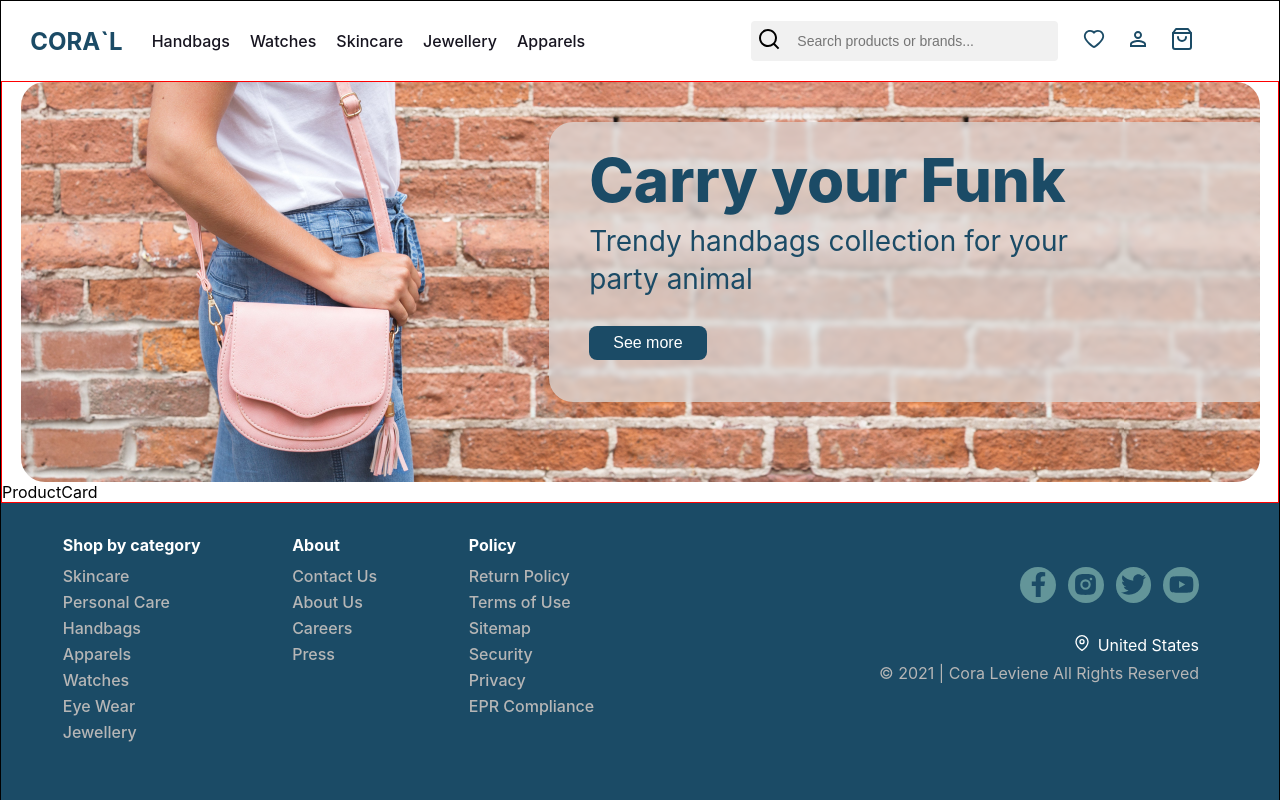
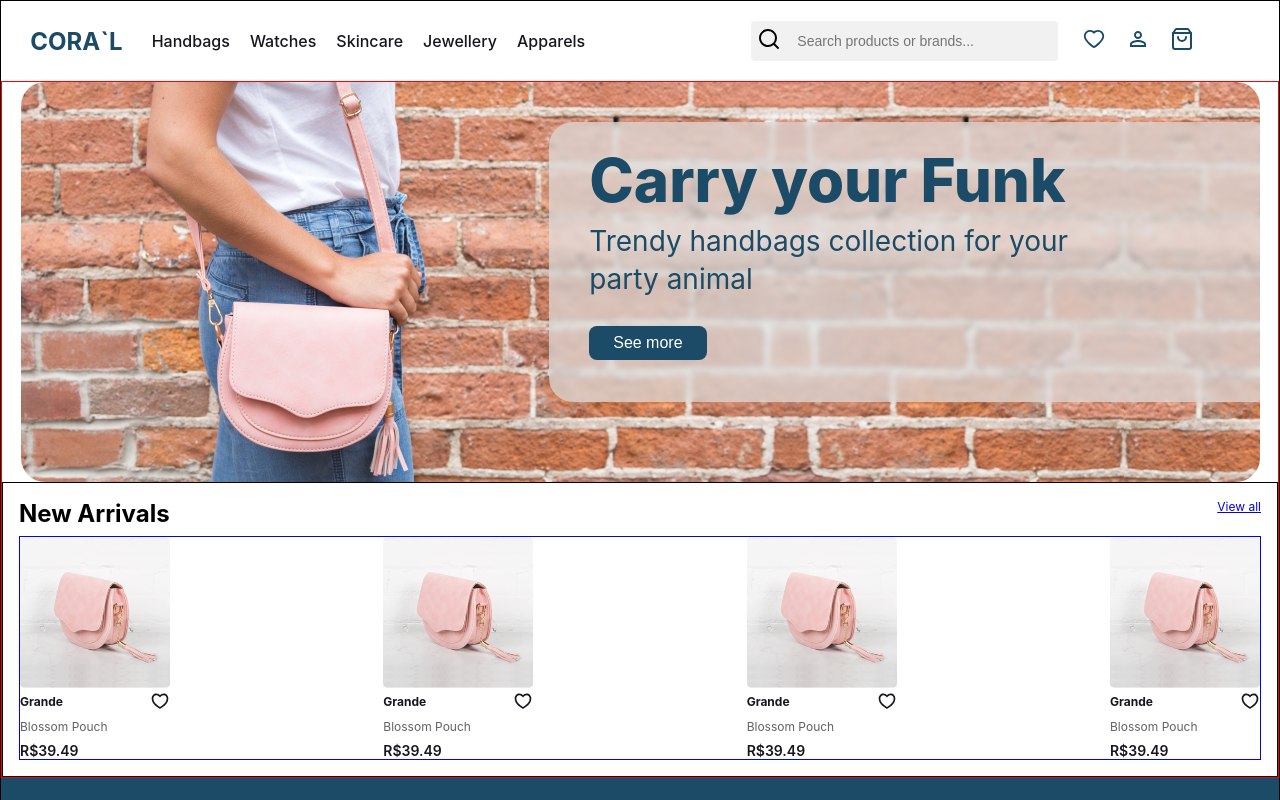
Before and after one commit to JoGabriel-Santos/ecommerce, a React (Create React App) app in the folder client/: page / in a window 1280 px wide. Shown: the top 800 px of the page. Built offline with nearby package versions, Linux system fonts and the light colour scheme.

Commit message:
create product card and improve arrival section

```diff
--- a/client/src/actions/products.js
+++ b/client/src/actions/products.js
@@ -1,6 +1,6 @@
-import { FETCH_ALL, CREATE, UPDATE, DELETE } from "../constants/actionTypes";
+import { FETCH_ALL, CREATE, UPDATE, DELETE } from '../constants/actionTypes';
 
-import * as api from "../api/index.js";
+import * as api from '../api/index.js';
 
 export const getProducts = () => async (dispatch) => {
   try {
--- a/client/src/components/ProductCard/index.jsx
+++ b/client/src/components/ProductCard/index.jsx
@@ -1,7 +1,95 @@
-import React from 'react';
+/* eslint-disable react/forbid-prop-types */
+import PropTypes from 'prop-types';
 
-function ProductCard() {
-  return <div>ProductCard</div>;
+import { RiHeart3Line } from 'react-icons/ri';
+import { FiShoppingBag } from 'react-icons/fi';
+
+import {
+  Container,
+  Display,
+  Info,
+  Wrapper,
+  Img,
+  Tag,
+  Title,
+  Description,
+  DisplayPrice,
+  CartButton,
+  Rating,
+  Stars,
+  Ratings,
+} from './styles';
+
+import formatPrice from '../utils/formatPrice';
+
+function ProductCard({ prodInfo, options }) {
+  const { imgPath, title, desc, price, prevPrice, discount } = prodInfo;
+  const { hasDiscount, showButton, showRating, isTrending } = options;
+
+  return (
+    <Container opt={options}>
+      <Display>
+        {isTrending && <Tag>Trending</Tag>}
+        <Img src={imgPath} />
+      </Display>
+
+      <Info>
+        <Wrapper>
+          <Title>{title}</Title>
+          <RiHeart3Line size={20} />
+        </Wrapper>
+
+        <Description>{desc}</Description>
+
+        {showRating && (
+          <Rating>
+            <Stars />
+            <Ratings>43</Ratings>
+          </Rating>
+        )}
+
+        <DisplayPrice>
+          <p>{formatPrice(price)}</p>
+          {hasDiscount && (
+            <>
+              <p>{formatPrice(prevPrice)}</p>
+              <p>{discount}% OFF</p>
+            </>
+          )}
+        </DisplayPrice>
+
+        {showButton && (
+          <CartButton>
+            <FiShoppingBag size={20} />
+            Add to Bag
+          </CartButton>
+        )}
+      </Info>
+    </Container>
+  );
 }
 
+ProductCard.propTypes = {
+  prodInfo: PropTypes.object,
+  options: PropTypes.object,
+};
+
+ProductCard.defaultProps = {
+  prodInfo: {
+    title: 'Grande',
+    desc: 'Blossom Pouch',
+    price: 39.49,
+    prevPrice: 0,
+    discount: 0,
+    imgPath: '',
+  },
+  options: {
+    size: '',
+    hasDiscount: false,
+    showButton: false,
+    showRating: false,
+    isTrending: false,
+  },
+};
+
 export default ProductCard;
--- /dev/null
+++ b/client/src/components/ProductCard/styles.js
@@ -0,0 +1,107 @@
+import styled from 'styled-components';
+
+export const Container = styled.div`
+  display: flex;
+  gap: 0.25rem;
+  flex-direction: column;
+
+  text-transform: capitalize;
+
+  /* border: 1px solid black; */
+`;
+
+export const Display = styled.div`
+  position: relative;
+  width: 150px;
+  height: 150px;
+
+  /* border: 1px solid green; */
+`;
+
+export const Info = styled.div`
+  display: flex;
+  gap: 0.5rem;
+  flex-direction: column;
+  justify-content: space-between;
+
+  color: ${({ theme }) => theme.colors.highEmphasy};
+
+  /* border: 1px solid red; */
+`;
+
+export const Tag = styled.span`
+  pointer-events: none;
+  position: absolute;
+  top: 2%;
+  right: 2%;
+
+  padding: 0.5em;
+  font-size: 12px;
+  border-radius: 4px;
+
+  color: ${({ theme }) => theme.colors.bright};
+  background-color: ${({ theme }) => theme.colors.highlight};
+`;
+
+export const Img = styled.img`
+  block-size: auto;
+  max-inline-size: 100%;
+  object-fit: cover;
+`;
+
+export const Wrapper = styled.div`
+  display: flex;
+  align-items: center;
+  justify-content: space-between;
+`;
+
+export const Title = styled.h3`
+  font-size: 12px;
+  color: ${({ theme }) => theme.colors.highEmphasy};
+`;
+
+export const Description = styled.p`
+  font-size: 12px;
+  color: ${({ theme }) => theme.colors.lowEmphasy};
+`;
+
+export const Rating = styled.div``;
+export const Stars = styled.span``;
+export const Ratings = styled.p``;
+
+export const DisplayPrice = styled.span`
+  display: flex;
+  gap: 0.25rem;
+  align-items: center;
+
+  & > p:nth-child(1) {
+    font-size: 14px;
+    font-weight: 600;
+  }
+  & > p:nth-child(2) {
+    font-size: 10px;
+    text-decoration: line-through;
+    color: ${({ theme }) => theme.colors.lightText};
+  }
+  & > p:nth-child(3) {
+    font-size: 10px;
+    color: #e21d1d;
+  }
+`;
+
+export const CartButton = styled.button`
+  cursor: pointer;
+
+  display: flex;
+  gap: 0.5rem;
+  align-items: center;
+  justify-content: center;
+
+  padding: 0.25em;
+  border-radius: 8px;
+  border: 2px solid ${({ theme }) => theme.colors.primary};
+
+  font-weight: 600;
+  color: ${({ theme }) => theme.colors.primary};
+  background-color: ${({ theme }) => theme.colors.bright};
+`;
--- /dev/null
+++ b/client/src/components/utils/formatPrice.js
@@ -0,0 +1,6 @@
+function formatPrice(price) {
+  const newPrice = Number(price).toFixed(2);
+  return `R$${newPrice}`;
+}
+
+export default formatPrice;
--- a/client/src/pages/Home/index.jsx
+++ b/client/src/pages/Home/index.jsx
@@ -1,6 +1,7 @@
 import Header from '../../template/Header';
 import Footer from '../../template/Footer';
 import Hero from '../../components/Hero';
+import ProductCard from '../../components/ProductCard';
 
 import {
   Container,
@@ -8,12 +9,24 @@ import {
   HeroSection,
   HeroDisplayMessage,
   ArrivalSection,
+  ArrivalProducts,
 } from './styles';
 
 import HeroImage1 from '../../images/HomeHeroImage_4460x4460.png';
 import HeroImage2 from '../../images/HomeHeroImage2_4460x4460.png';
 import HeroImage3 from '../../images/HomeHeroImage3_4460x4460.png';
-import ProductCard from '../../components/ProductCard';
+
+// Temporary
+import ProductImage1 from '../../images/ProductImage.png';
+
+const prod = {
+  title: 'Grande',
+  desc: 'Blossom Pouch',
+  price: 39.49,
+  prevPrice: 78.5,
+  discount: 50,
+  imgPath: ProductImage1,
+};
 
 function Home() {
   return (
@@ -31,8 +44,18 @@ function Home() {
             </HeroDisplayMessage>
           </Hero>
         </HeroSection>
+
         <ArrivalSection>
-          <ProductCard />
+          <div>
+            <h2> New Arrivals</h2>
+            <a href="#index">View all</a>
+          </div>
+          <ArrivalProducts>
+            <ProductCard prodInfo={prod} />
+            <ProductCard prodInfo={prod} />
+            <ProductCard prodInfo={prod} />
+            <ProductCard prodInfo={prod} />
+          </ArrivalProducts>
         </ArrivalSection>
       </Main>
       <Footer />
--- a/client/src/pages/Home/styles.js
+++ b/client/src/pages/Home/styles.js
@@ -65,4 +65,24 @@ export const HeroDisplayMessage = styled.div`
 
 export const ArrivalSection = styled.section`
   display: flex;
+  gap: 0.5rem;
+  flex-direction: column;
+  padding: 1rem;
+
+  border: 1px solid black;
+
+  & > div {
+    display: flex;
+    justify-content: space-between;
+
+    a {
+      font-size: 12px;
+    }
+  }
 `;
+
+export const ArrivalProducts = styled.div`
+  display: flex;
+  justify-content: space-evenly;
+  border: 1px solid blue;
+`;
```
Also changed, not shown: client/src/images/ProductImage.png (added).
